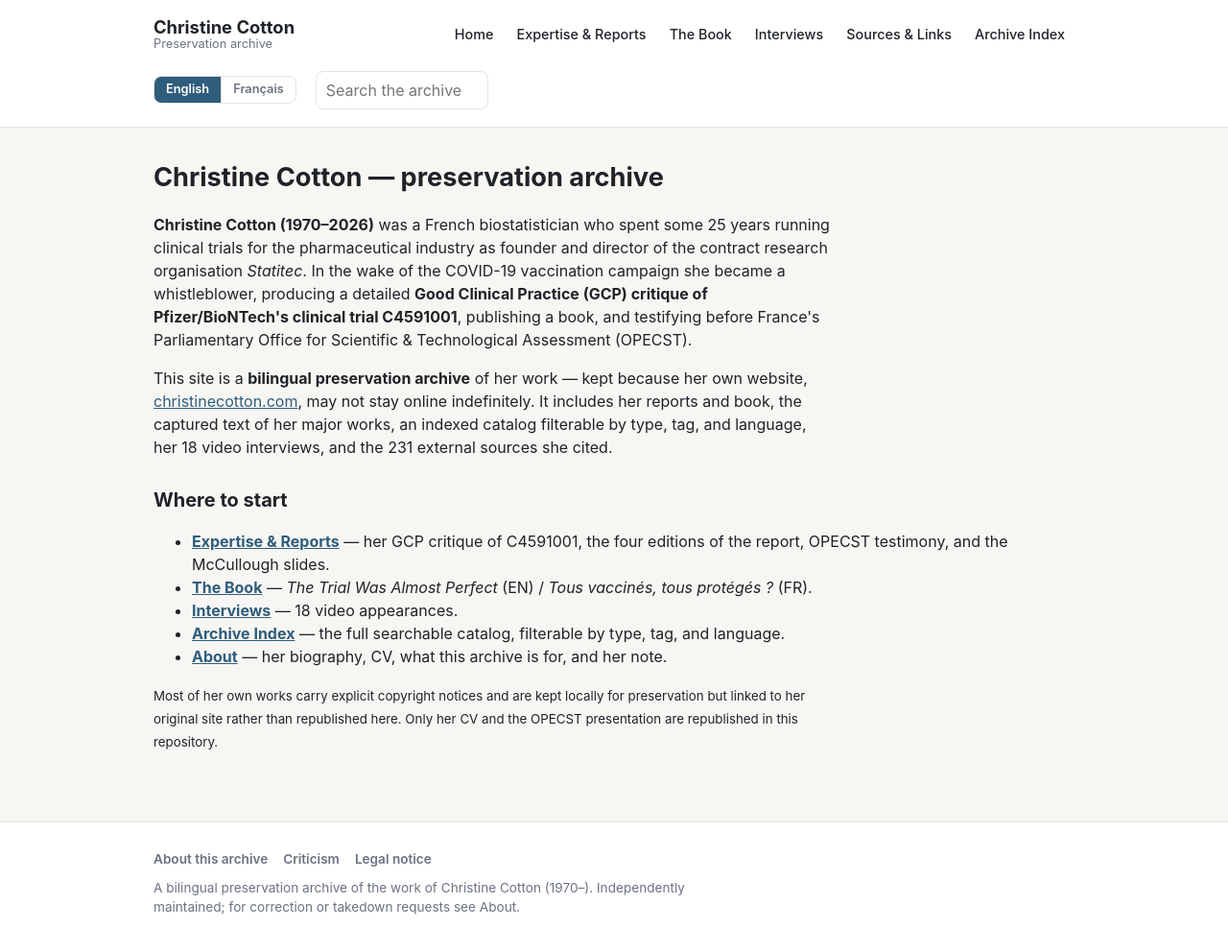
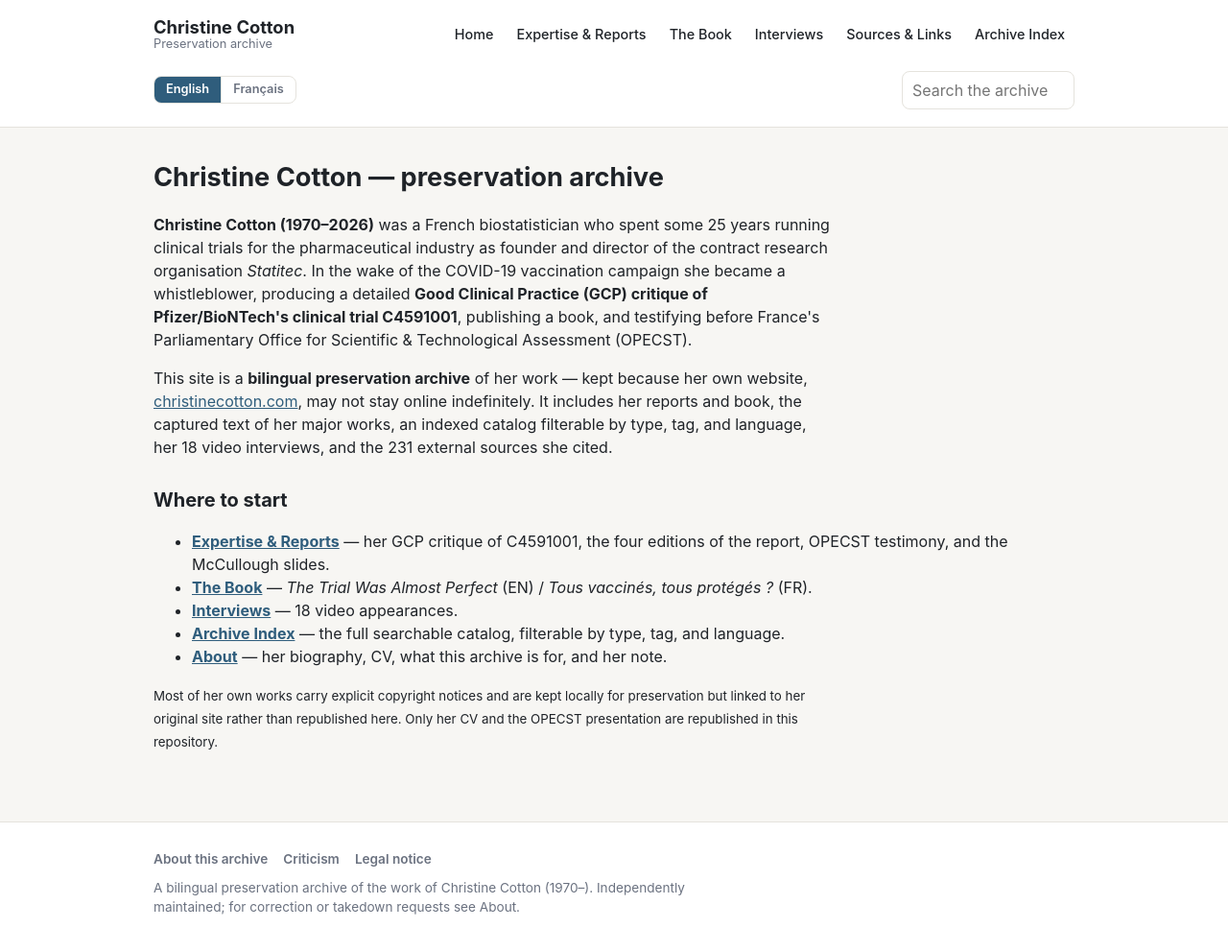
Before and after one commit to mroswell/ChristineCottonArchive.com, a Jekyll site: the page built from en/index.html, in a window 1280 px wide. Shown: the whole page at 96% size. Built offline with Jekyll 4.4.1, drawn with Linux system fonts in a browser that asks for light colours.

Commit message:
Push the header search box to the far right
`margin-left: auto` on .site-search separates it from the language
switch (which previously sat right next to it and made them read as
a single control). Brand + nav still cluster on the left, language
switch sits center-right, search anchors the far right.

```diff
--- a/assets/css/site.css
+++ b/assets/css/site.css
@@ -91,7 +91,7 @@
   text-decoration: none;
 }
 
-.site-search { margin: 0; }
+.site-search { margin: 0 0 0 auto; }  /* push to far right of the header */
 .site-search input {
   font: inherit;
   padding: 7px 10px;
```
